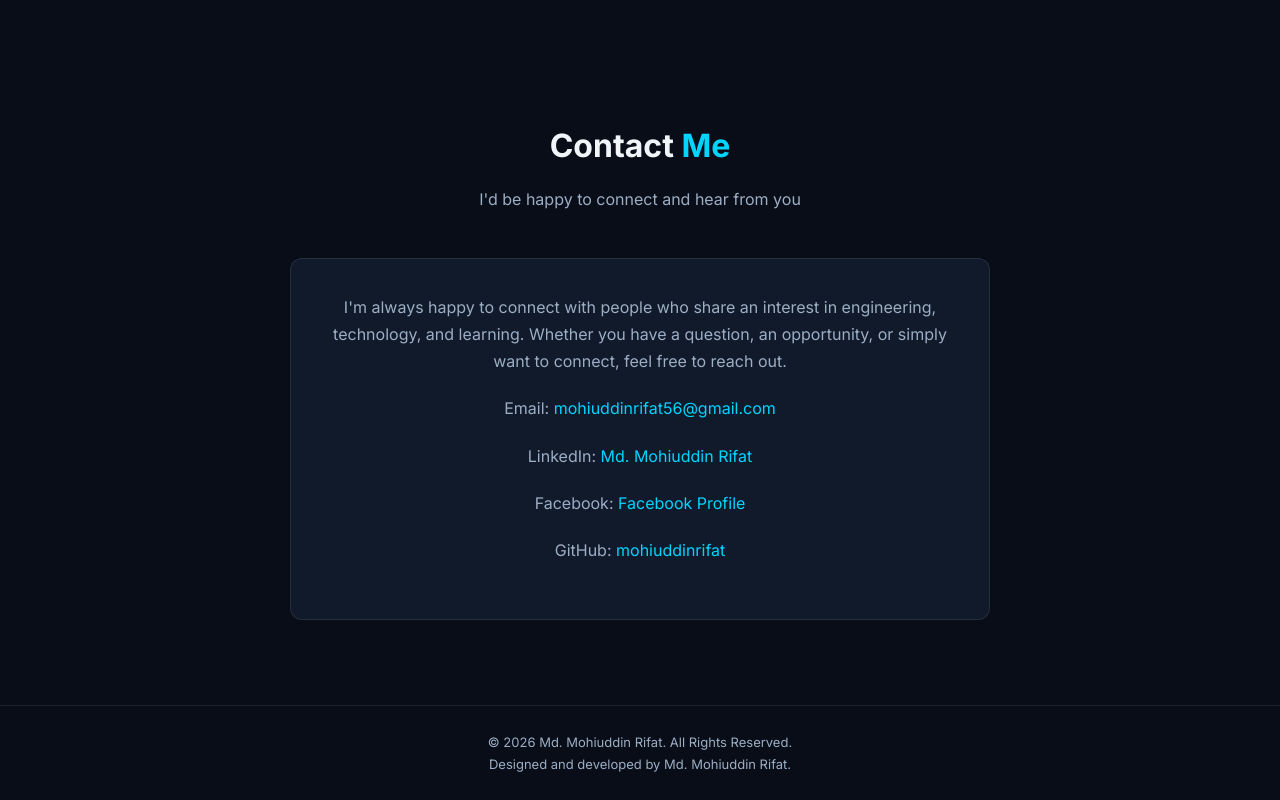
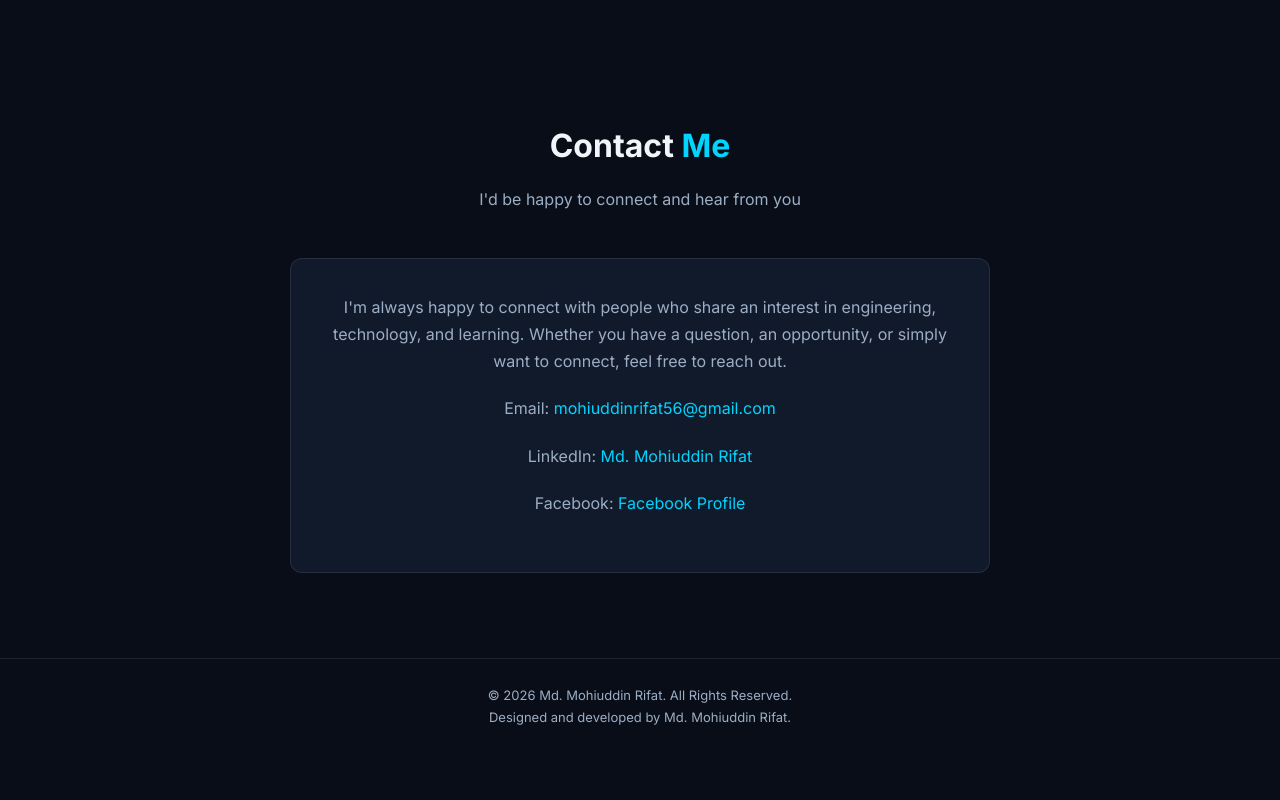
Before and after one commit to mohiuddinrifat/rifat-portfolio, a plain HTML site: page index.html in a window 1280 px wide. Shown: the part 4756-5556 px from the top of the page. After the commit the page ends 5509 px from the top, so only its background shows below. Drawn offline with Linux system fonts and the light colour scheme.

Commit message:
Update index.html

```diff
--- a/index.html
+++ b/index.html
@@ -560,7 +560,6 @@
       <p>Email: <a href="mailto:mohiuddinrifat56@gmail.com" style="color:var(--accent);">mohiuddinrifat56@gmail.com</a></p>
       <p>LinkedIn: <a href="https://www.linkedin.com/in/md-mohiuddin-rifat-768870382" target="_blank" rel="noopener" style="color:var(--accent);">Md. Mohiuddin Rifat</a></p>
       <p>Facebook: <a href="https://www.facebook.com/share/1F4G3vACcV/" target="_blank" rel="noopener" style="color:var(--accent);">Facebook Profile</a></p>
-      <p>GitHub: <a href="https://github.com/mohiuddinrifat" target="_blank" rel="noopener" style="color:var(--accent);">mohiuddinrifat</a></p>
     </div>
   </div>
 </section>
```
